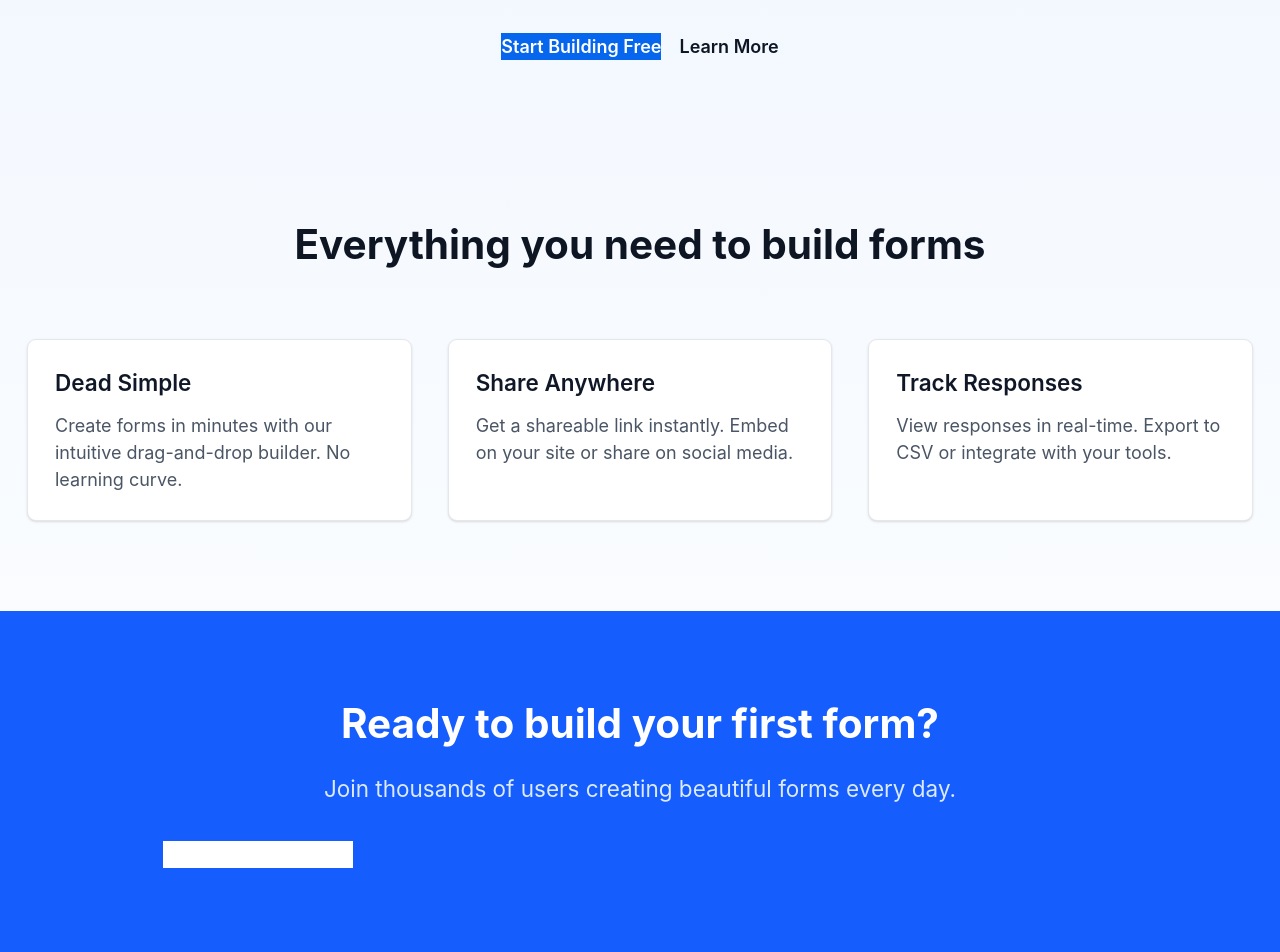
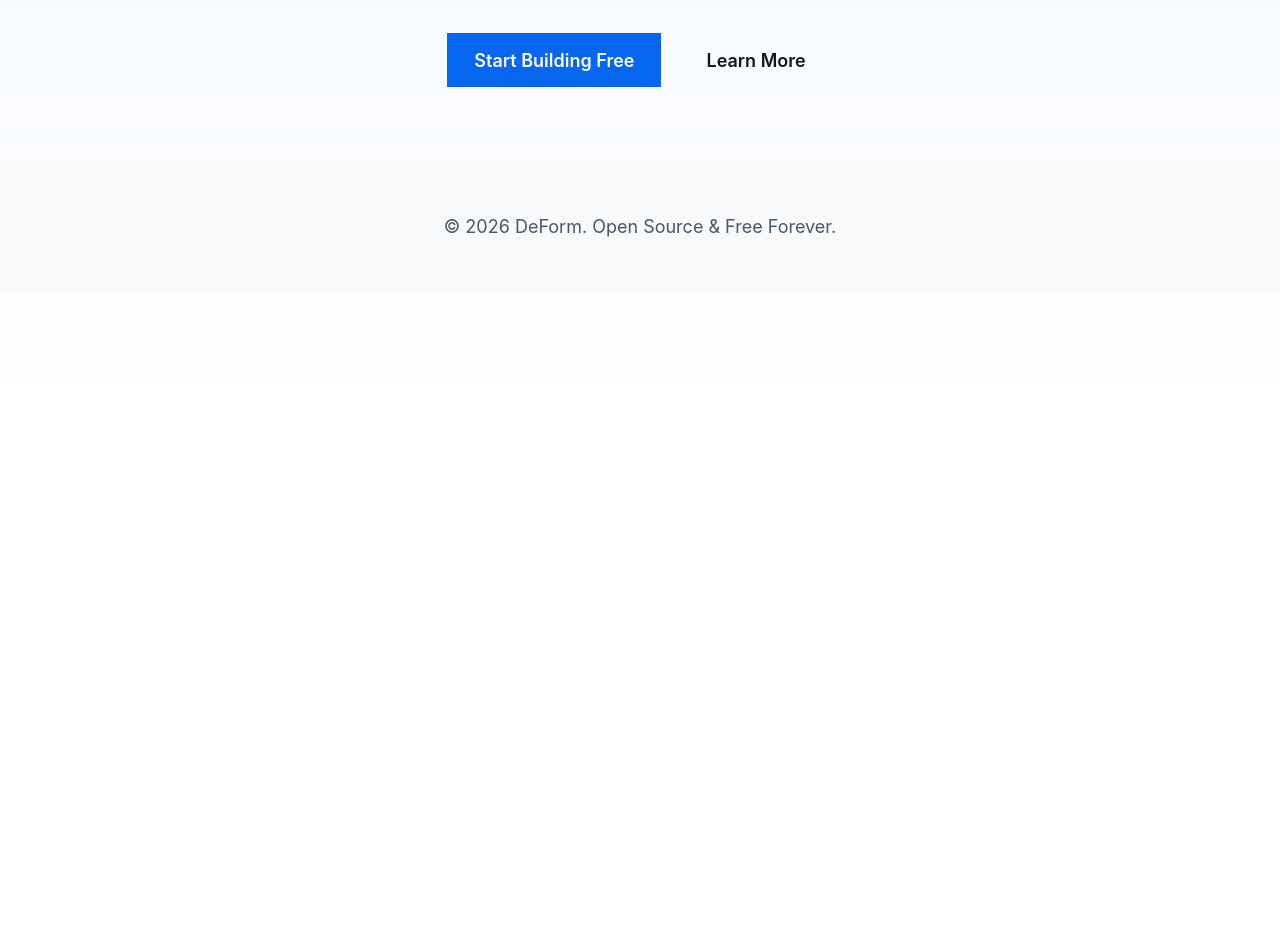
Before and after one commit to MasterIfeanyi/DeForm, a Next.js app: page /home in a window 1280 px wide. Shown: the part 400-1352 px from the top of the page. After the commit the page ends 800 px from the top, so only its background shows below. Built offline with nearby package versions, Linux system fonts and the light colour scheme.

Commit message:
create next-auth

```diff
--- a/package.json
+++ b/package.json
@@ -10,6 +10,7 @@
   },
   "dependencies": {
     "next": "16.1.6",
+    "next-auth": "^4.24.13",
     "prop-types": "^15.8.1",
     "react": "19.2.3",
     "react-dom": "19.2.3",
--- /dev/null
+++ b/src/app/builder/page.js
@@ -0,0 +1,8 @@
+export default function BuilderPage() {
+  return (
+    <div>
+      <h1>Form Builder</h1>
+      <p>This is the protected builder area.</p>
+    </div>
+  );
+}
--- a/src/app/globals.css
+++ b/src/app/globals.css
@@ -2,7 +2,8 @@
 
 :root {
   /* Base */
-  --background: oklch(0.85 0.08 285);                /* purple */
+  --background: #ffffff;                /* white */
+  --accent-background: oklch(0.85 0.08 285);                /* purple */
   --foreground: oklch(0.2 0.03 260);          /* dark slate #1e293b */
 
   /* Card */
--- a/src/app/home/page.js
+++ b/src/app/home/page.js
@@ -6,8 +6,6 @@ export default function LandingPage() {
   return (
     <div className="min-h-screen bg-linear-to-b from-blue-50 to-white">
       {/* Navigation */}
-
-
       <Navbar />
 
       {/* Hero Section */}
@@ -21,76 +19,25 @@ export default function LandingPage() {
           No coding required. Open source and free forever.
         </p>
         <div className="flex gap-4 justify-center">
-          <Link href="/signup">
-            <Button variant="primary" size="lg">
+          <Link href="/builder">
+            <Button variant="primary" size="large">
               Start Building Free
             </Button>
           </Link>
-          <Link href="#features">
-            <Button variant="outline" size="lg">
+          <Link href="">
+            <Button variant="outline" size="large">
               Learn More
             </Button>
           </Link>
         </div>
       </section>
 
-      {/* Features Section */}
-      <section id="features" className="max-w-7xl mx-auto px-6 py-20">
-        <h2 className="text-4xl font-bold text-center mb-16">
-          Everything you need to build forms
-        </h2>
-        <div className="grid md:grid-cols-3 gap-8">
-          <FeatureCard
-            title="Dead Simple"
-            description="Create forms in minutes with our intuitive drag-and-drop builder. No learning curve."
-          />
-          <FeatureCard
-            title="Share Anywhere"
-            description="Get a shareable link instantly. Embed on your site or share on social media."
-          />
-          <FeatureCard
-            title="Track Responses"
-            description="View responses in real-time. Export to CSV or integrate with your tools."
-          />
-        </div>
-      </section>
-
-      {/* CTA Section */}
-      <section className="bg-blue-600 text-white py-20">
-        <div className="max-w-4xl mx-auto px-6 text-center">
-          <h2 className="text-4xl font-bold mb-6">
-            Ready to build your first form?
-          </h2>
-          <p className="text-xl mb-8 text-blue-100">
-            Join thousands of users creating beautiful forms every day.
-          </p>
-          <Link href="/signup">
-            <Button
-              variant="primary"
-              size="lg"
-              className="bg-white text-blue-600 hover:bg-gray-100"
-            >
-              Get Started - It is Free
-            </Button>
-          </Link>
-        </div>
-      </section>
-
       {/* Footer */}
-      <footer className="border-t py-12 bg-gray-50">
+      <footer className="py-12 bg-gray-50">
         <div className="max-w-7xl mx-auto px-6 text-center text-gray-600">
-          <p>© 2024 FormBuilder. Open Source & Free Forever.</p>
+          <p>&copy; 2026 DeForm. Open Source & Free Forever.</p>
         </div>
       </footer>
     </div>
   );
 }
-
-function FeatureCard({ title, description }) {
-  return (
-    <div className="p-6 bg-white rounded-lg shadow-sm border border-gray-200 hover:shadow-md transition-shadow">
-      <h3 className="text-xl font-semibold mb-3 text-gray-900">{title}</h3>
-      <p className="text-gray-600">{description}</p>
-    </div>
-  );
-}
```
Also changed, not shown: src/app/_components/Navbar.jsx (indentation only), 1 other file (tests, documents, lock files or other folders).
